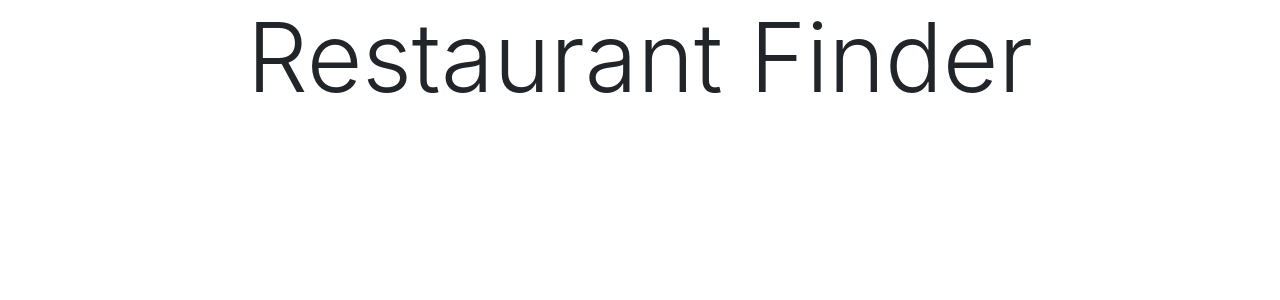
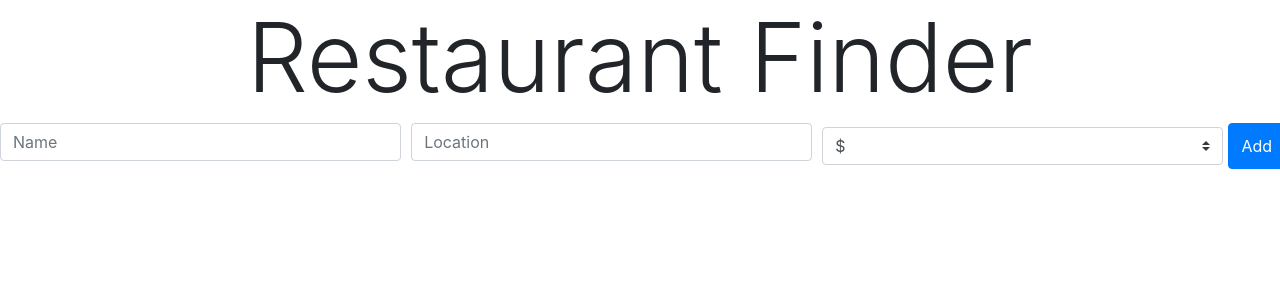
Before and after one commit to yankov27/PERN-project, a React (Create React App) app in the folder fe/: page / in a window 1280 px wide. Shown: the top 300 px of the page. Built offline with nearby package versions, Linux system fonts and the light colour scheme.

Commit message:
AddRestaurant progress

```diff
--- a/fe/src/components/AddRestaurant.jsx
+++ b/fe/src/components/AddRestaurant.jsx
@@ -0,0 +1,35 @@
+import React from "react";
+
+const AddRestraurant = () => {
+  return (
+    <div className="mb-4">
+      <form action="">
+        <div className="form-row">
+          <div className="col">
+            <input type="text" className="form-control" placeholder="Name" />
+          </div>
+          <div className="col">
+            <input
+              type="text"
+              className="form-control"
+              placeholder="Location"
+            />
+          </div>
+          <div className="col">
+            <select className="custom-select my-1 mr-sm-2">
+              <option disabled>Price Range</option>
+              <option value="1">$</option>
+              <option value="2">$$</option>
+              <option value="3">$$$</option>
+              <option value="4">$$$$</option>
+              <option value="5">$$$$$</option>
+            </select>
+          </div>
+          <button className="btn btn-primary">Add</button>
+        </div>
+      </form>
+    </div>
+  );
+};
+
+export default AddRestraurant;
--- a/fe/src/routes/Home.jsx
+++ b/fe/src/routes/Home.jsx
@@ -1,10 +1,12 @@
 import React from "react";
 import Header from "../components/Header";
+import AddRestraurant from "../components/AddRestaurant";
 
 const Home = () => {
   return (
     <div>
-      <Header></Header>
+      <Header />
+      <AddRestraurant />
     </div>
   );
 };
```
